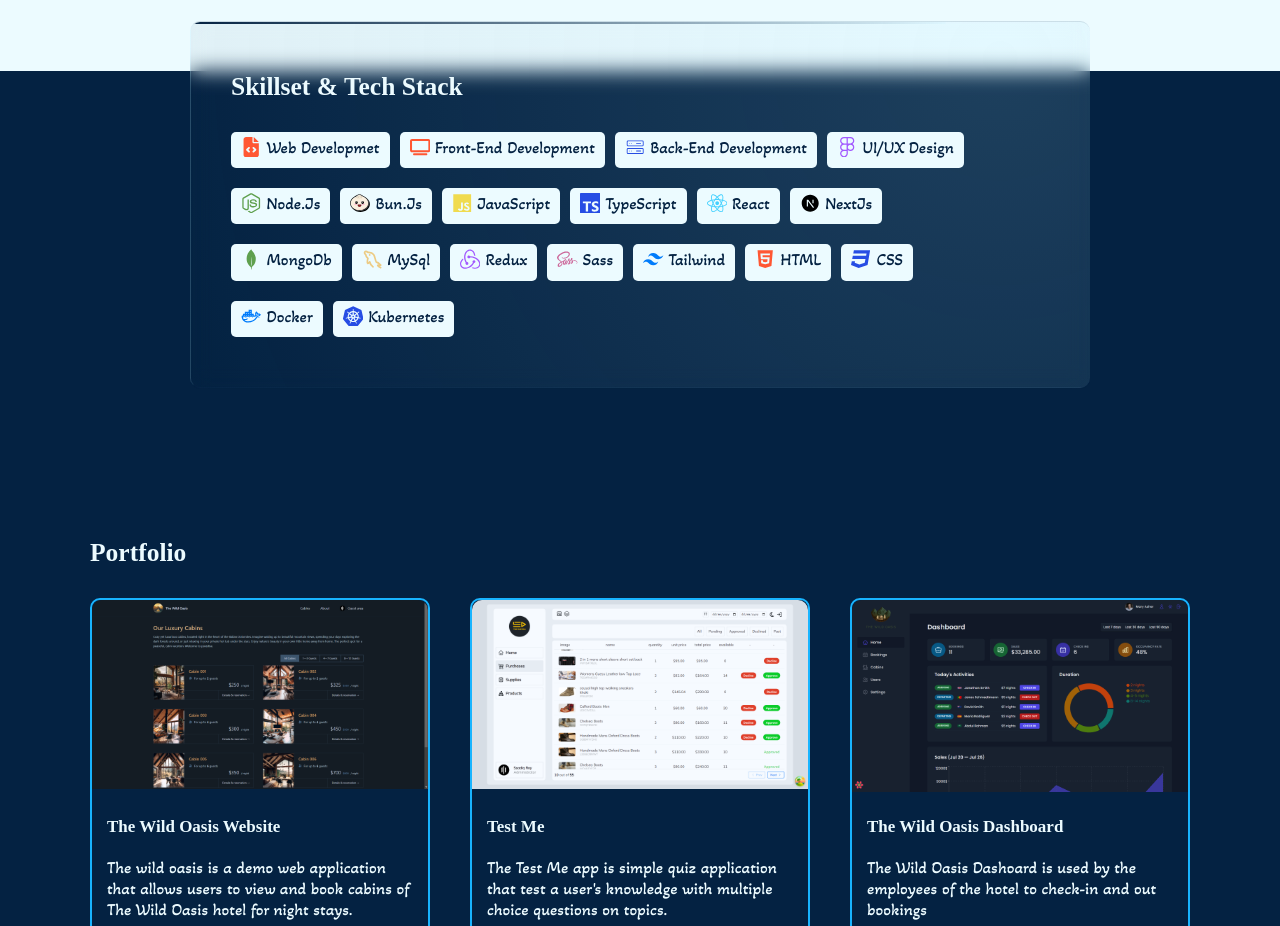
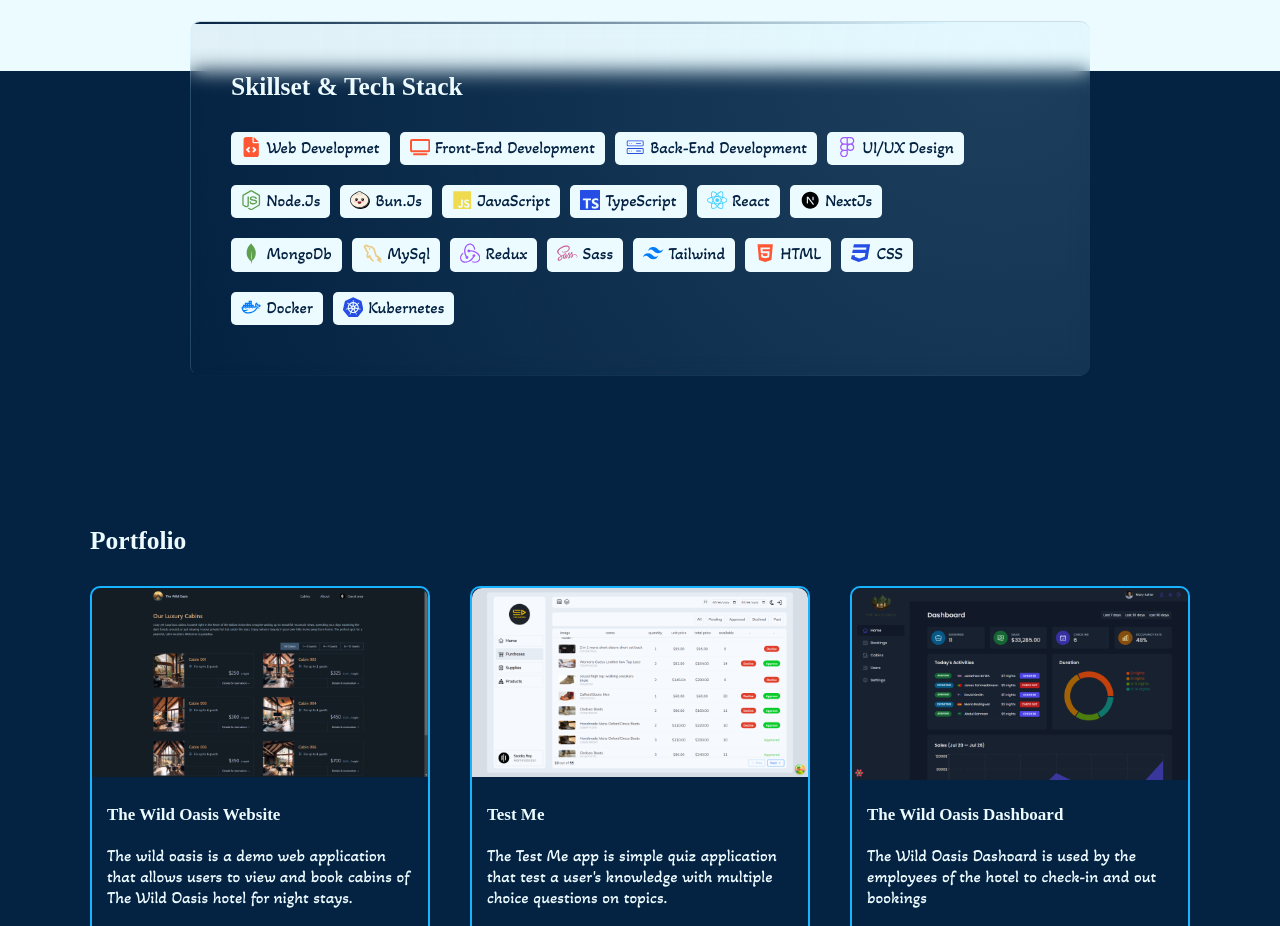
Before and after one commit to SsadiqRoy/my-portfolio, a Next.js app: page / in a window 1280 px wide. Shown: the part 2120-3046 px from the top of the page. Built offline with nearby package versions, Linux system fonts and the light colour scheme; a web font is replaced by a local one.

Commit message:
updated links

```diff
--- a/app/_styles/_second-info.scss
+++ b/app/_styles/_second-info.scss
@@ -72,6 +72,7 @@
     background-color: $color-M-50;
     border-radius: $radius-small;
     text-transform: capitalize;
+    padding-bottom: 0.2rem;
 
     display: flex;
     gap: 0.5rem;
```
